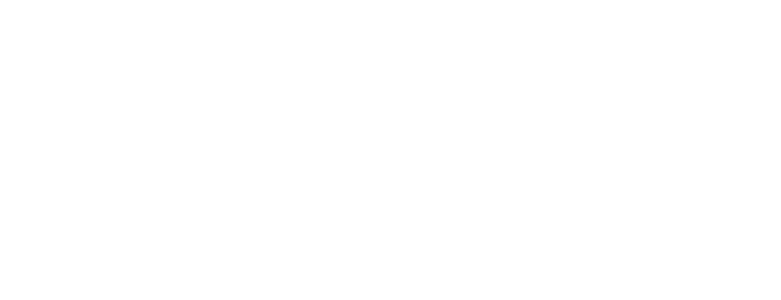
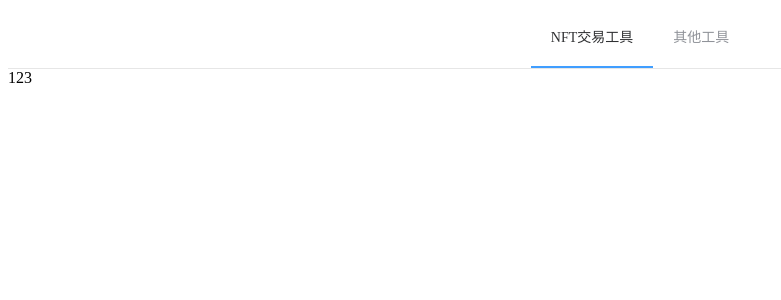
Before and after one commit to Avery0606/Avery-Web3-Tools, a Vue app: page /#/nftTraderTools in a window 1280 px wide. Shown: the top 300 px of the page, without its empty margins (0-781 px from the left). Built offline with nearby package versions, Linux system fonts and the light colour scheme.

Commit message:
引入vue-router，增加头部导航

```diff
--- a/package.json
+++ b/package.json
@@ -10,7 +10,8 @@
   "dependencies": {
     "core-js": "^3.6.4",
     "element-ui": "^2.15.13",
-    "vue": "^2.6.11"
+    "vue": "^2.6.11",
+    "vue-router": "^3.6.5"
   },
   "devDependencies": {
     "@vue/cli-plugin-babel": "~4.3.1",
@@ -19,6 +20,8 @@
     "babel-eslint": "^10.1.0",
     "eslint": "^6.7.2",
     "eslint-plugin-vue": "^6.2.2",
+    "less": "^4.1.3",
+    "less-loader": "^7.3.0",
     "vue-template-compiler": "^2.6.11"
   }
 }
--- a/src/App.vue
+++ b/src/App.vue
@@ -1,9 +1,15 @@
 <template>
   <div id="app">
+    <Header/>
+    <router-view/>
   </div>
 </template>
 <script>
+import Header from '@/components/header'
 export default {
-  name: 'App'
+  name: 'App',
+  components: {
+    Header
+  }
 }
 </script>
--- /dev/null
+++ b/src/components/header/index.vue
@@ -0,0 +1,33 @@
+<template>
+  <div id="appHeader">
+    <el-menu
+      :default-active="activeIndex"
+      :router="true"
+      mode="horizontal"
+      class="header-menu"
+    >
+      <el-menu-item index="nftTraderTools">NFT交易工具</el-menu-item>
+      <el-menu-item index="otherTools">其他工具</el-menu-item>
+    </el-menu>
+  </div>
+</template>
+
+<script>
+export default {
+  name: 'Header',
+  data() {
+    return {
+      activeIndex: 'nftTraderTools'
+    }
+  }
+}
+</script>
+
+<style lang="less" scoped>
+#appHeader {
+  .header-menu {
+    display: flex;
+    justify-content: center;
+  }
+}
+</style>
--- a/src/main.js
+++ b/src/main.js
@@ -2,10 +2,12 @@
 import App from './App.vue'
 import ElementUI from 'element-ui'
 import 'element-ui/lib/theme-chalk/index.css'
+import router from './router'
 
 Vue.use(ElementUI)
 Vue.config.productionTip = false
 
 new Vue({
   render: h => h(App),
+  router
 }).$mount('#app')
--- /dev/null
+++ b/src/router/index.js
@@ -0,0 +1,8 @@
+import Vue from 'vue'
+import VueRouter from 'vue-router'
+import routes from './routes'
+
+Vue.use(VueRouter)
+export default new VueRouter({
+  routes
+})
--- /dev/null
+++ b/src/router/routes.js
@@ -0,0 +1,19 @@
+import NftTraderTools from '@/views/nftTraderTools'
+import OtherTools from '@/views/otherTools'
+
+export default [
+  {
+    path: '/nftTraderTools',
+    name: 'nftTraderTools',
+    component: NftTraderTools
+  },
+  {
+    path: '/otherTools',
+    name: 'otherTools',
+    component: OtherTools
+  },
+  {
+    path: '/',
+    redirect: 'nftTraderTools'
+  }
+]
```
Also changed, not shown: 1 other file (tests, documents, lock files or other folders).
